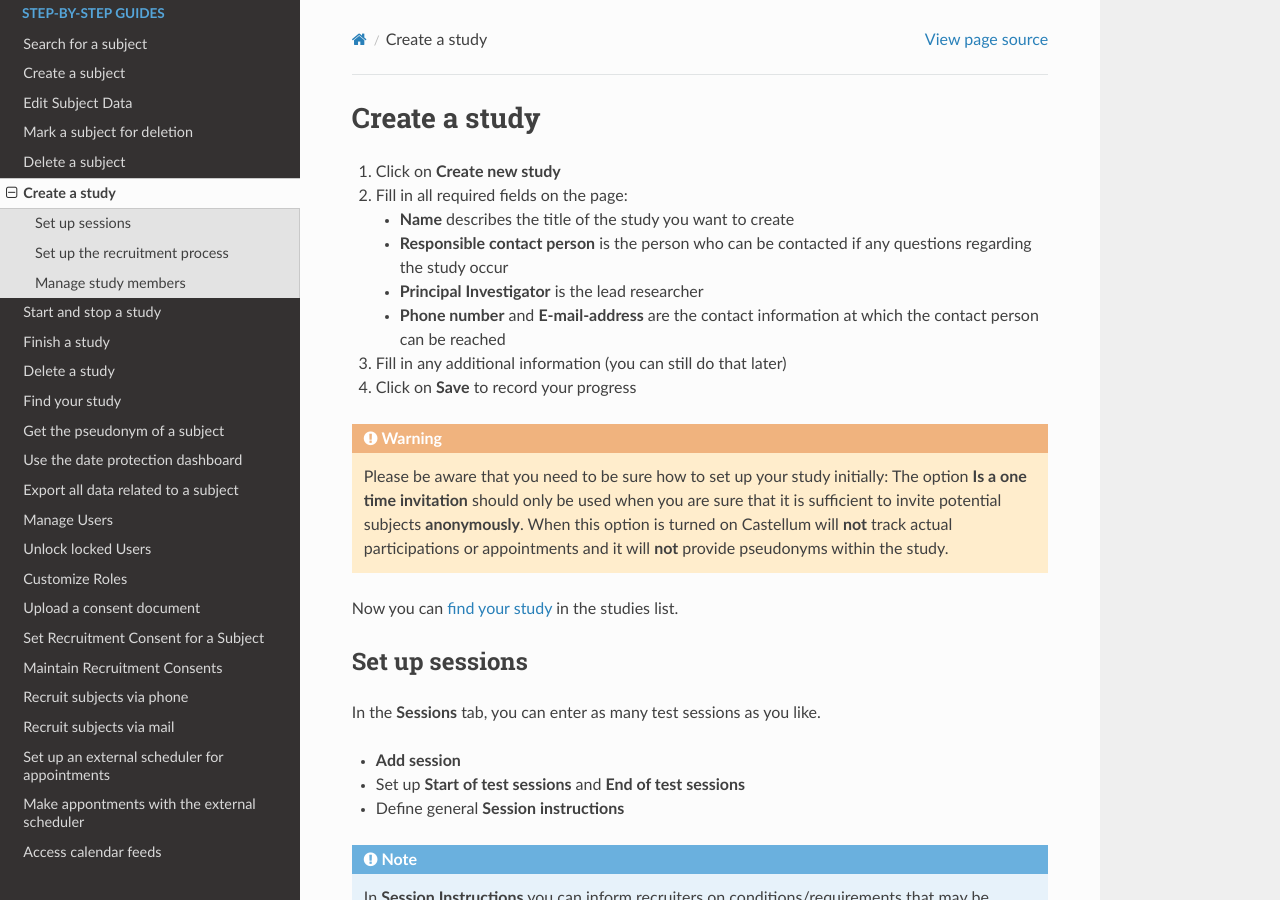
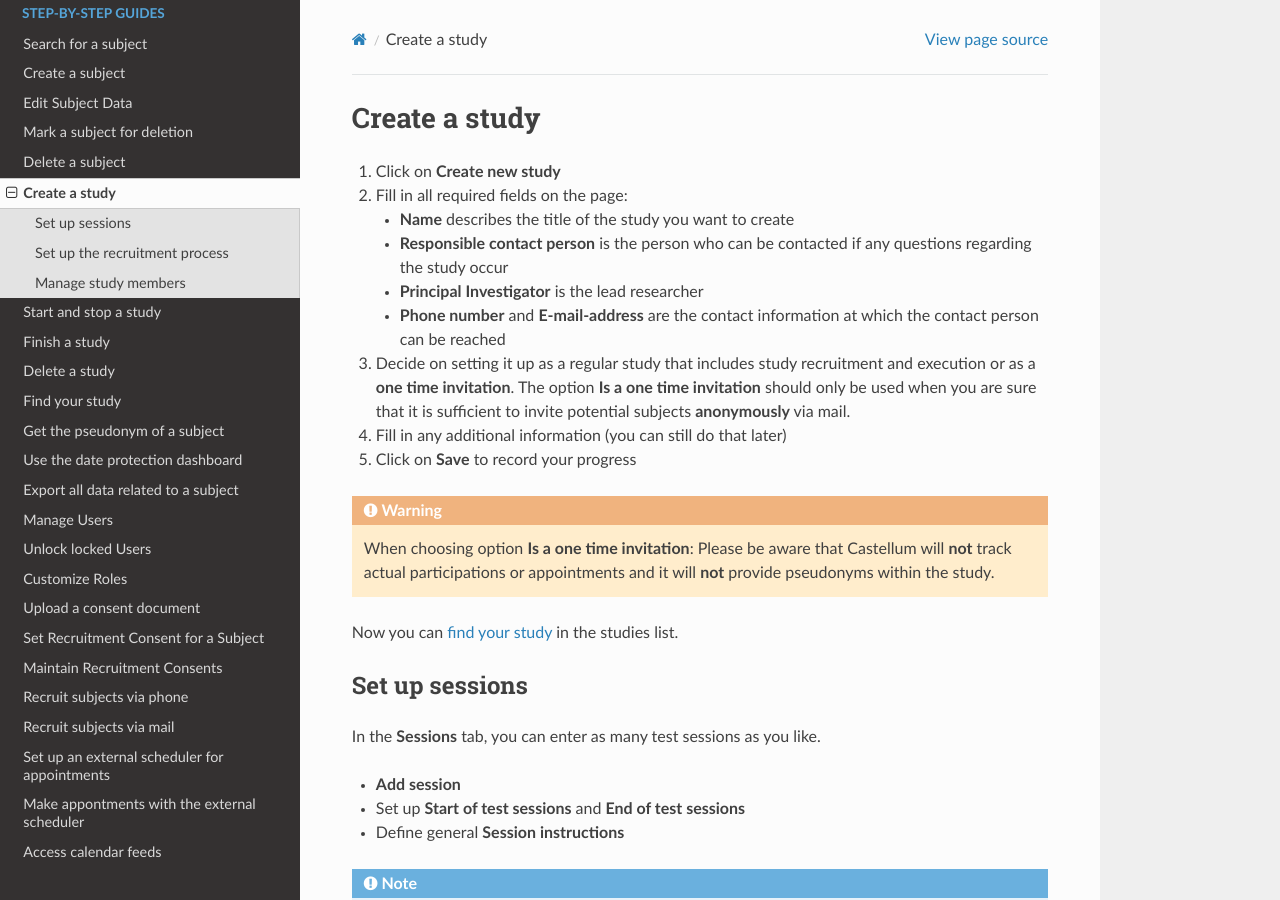
Before and after one commit to DouglasNeuroInformatics/castellum, a Sphinx documentation site: the page built from source/guides/study-management.rst, in a window 1280 px wide and 900 px high. Built offline with Sphinx 7.4.7 and the Read the Docs theme 2.0.0, drawn with Linux system fonts in a browser that asks for light colours.

Commit message:
add bullet point for one time option

```diff
--- a/source/guides/study-management.rst
+++ b/source/guides/study-management.rst
@@ -14,17 +14,19 @@ Create a study
     -   **Phone number** and **E-mail-address** are the contact information at
         which the contact person can be reached
 
-3.  Fill in any additional information (you can still do that later)
+3.  Decide on setting it up as a regular study that includes study recruitment
+    and execution or as a **one time invitation**. The option **Is a one time
+    invitation** should only be used when you are sure that it is sufficient to
+    invite potential subjects **anonymously** via mail.
 
-4.  Click on **Save** to record your progress
+4.  Fill in any additional information (you can still do that later)
+
+5.  Click on **Save** to record your progress
 
 .. warning::
-    Please be aware that you need to be sure how to set up your study initially:
-    The option **Is a one time invitation** should only be used when you are
-    sure that it is sufficient to invite potential subjects **anonymously**.
-    When this option is turned on Castellum will **not** track actual
-    participations or appointments and it will **not** provide pseudonyms within
-    the study.
+    When choosing option **Is a one time invitation**: Please be aware that
+    Castellum will **not** track actual participations or appointments and it
+    will **not** provide pseudonyms within the study.
 
 Now you can :ref:`find your study <study-search>` in the studies list.
 
```
